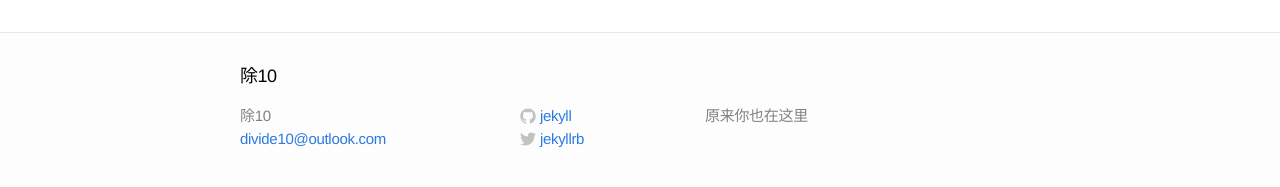
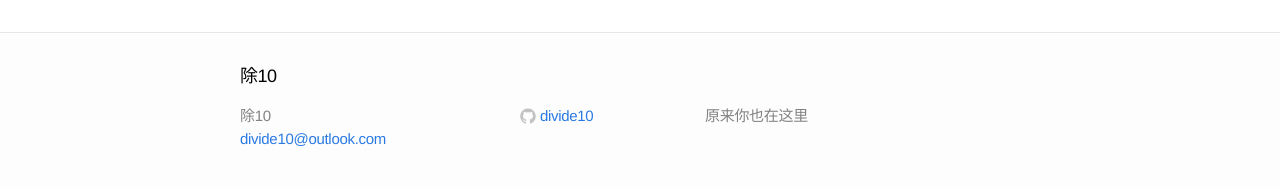
Before and after one commit to divide10/divide10.github.io, a Jekyll site: the page built from about.md, in a window 1280 px wide. Shown: the part 338-525 px from the top of the page. Built offline with Jekyll 4.4.1, drawn with Linux system fonts in a browser that asks for light colours.

Commit message:
delete twitter

```diff
--- a/_config.yml
+++ b/_config.yml
@@ -4,8 +4,8 @@ email: divide10@outlook.com
 description: 原来你也在这里
 baseurl: ""
 url: "http://yourdomain.com"
-twitter_username: jekyllrb
-github_username:  jekyll
+#twitter_username: jekyllrb
+github_username:  divide10
 
 # Build settings
 markdown: kramdown
```
